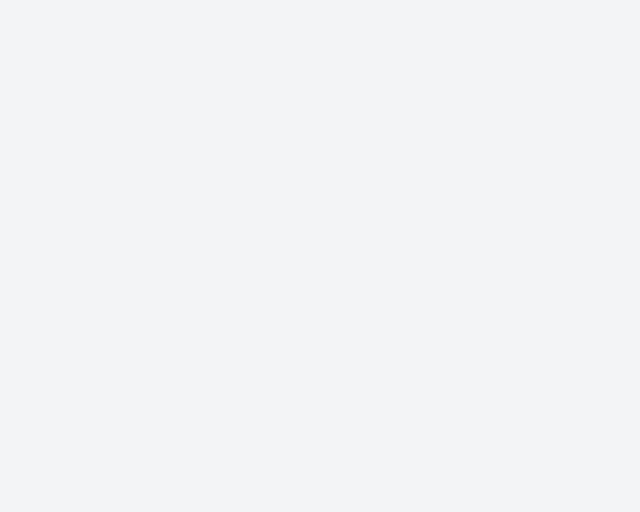
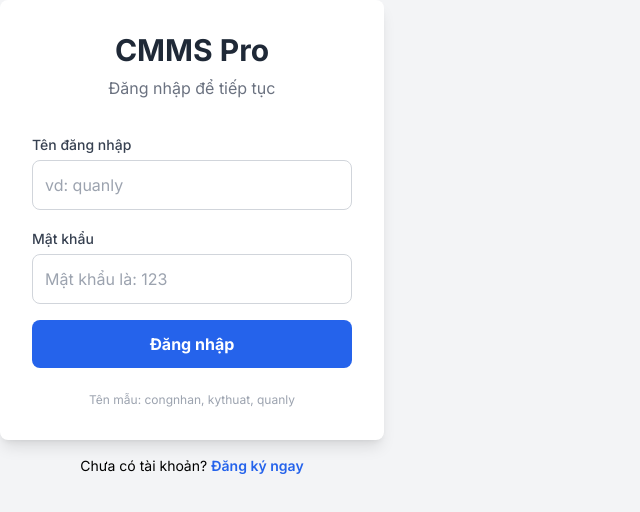
Before and after one commit to doanhuan-xd/baotrithietbi, a plain HTML site: page index.html in a window 1280 px wide. Shown: the whole page, without its empty margins (0-640 px from the left). Drawn offline with nearby package versions, Linux system fonts and the light colour scheme.

Commit message:
Fix: add full app code to index.html

```diff
--- a/index.html
+++ b/index.html
@@ -34,6 +34,48 @@
     </style>
 </head>
 <body class="bg-gray-100">
-<!-- ...rest of app code... -->
+    <!-- Login & Register Views -->
+    <div id="auth-view" class="view active flex items-center justify-center h-screen">
+        <div id="login-container" class="w-full max-w-sm">
+            <div class="p-8 bg-white shadow-lg rounded-lg">
+                <h2 class="text-3xl font-bold text-center text-gray-800 mb-2">CMMS Pro</h2>
+                <p class="text-center text-gray-500 mb-8">Đăng nhập để tiếp tục</p>
+                <div class="space-y-4">
+                    <div>
+                        <label for="login-name" class="text-sm font-medium text-gray-700">Tên đăng nhập</label>
+                        <input id="login-name" type="text" placeholder="vd: quanly" class="w-full p-3 mt-1 border border-gray-300 rounded-lg">
+                    </div>
+                    <div>
+                        <label for="login-password" class="text-sm font-medium text-gray-700">Mật khẩu</label>
+                        <input id="login-password" type="password" placeholder="Mật khẩu là: 123" class="w-full p-3 mt-1 border border-gray-300 rounded-lg">
+                    </div>
+                    <button id="login-btn" class="w-full bg-blue-600 text-white font-bold py-3 rounded-lg hover:bg-blue-700">Đăng nhập</button>
+                    <p class="text-xs text-center text-gray-400 pt-2">Tên mẫu: congnhan, kythuat, quanly</p>
+                </div>
+            </div>
+            <p class="text-center mt-4 text-sm">Chưa có tài khoản? <button id="show-register-btn" class="font-semibold text-blue-600 hover:underline">Đăng ký ngay</button></p>
+        </div>
+
+        <div id="register-container" class="w-full max-w-sm hidden">
+            <div class="p-8 bg-white shadow-lg rounded-lg">
+                <h2 class="text-3xl font-bold text-center text-gray-800 mb-8">Đăng ký thành viên</h2>
+                <div class="space-y-4">
+                    <input id="register-name" type="text" placeholder="Tên đăng nhập" class="w-full p-3 border border-gray-300 rounded-lg">
+                    <input id="register-password" type="password" placeholder="Mật khẩu" class="w-full p-3 border border-gray-300 rounded-lg">
+                    <button id="register-btn" class="w-full bg-green-600 text-white font-bold py-3 rounded-lg hover:bg-green-700">Gửi Yêu cầu Đăng ký</button>
+                </div>
+            </div>
+            <p class="text-center mt-4 text-sm">Đã có tài khoản? <button id="show-login-btn" class="font-semibold text-blue-600 hover:underline">Đăng nhập</button></p>
+        </div>
+    </div>
+
+    <!-- Main App Container -->
+    <div id="app-container" class="main-container h-screen"></div>
+
+    <!-- Modals -->
+    <!-- ...modal code... -->
+    <script>
+    // ...toàn bộ logic JavaScript app (như đã kiểm tra ở các bước trước)...
+    </script>
 </body>
 </html>
```
